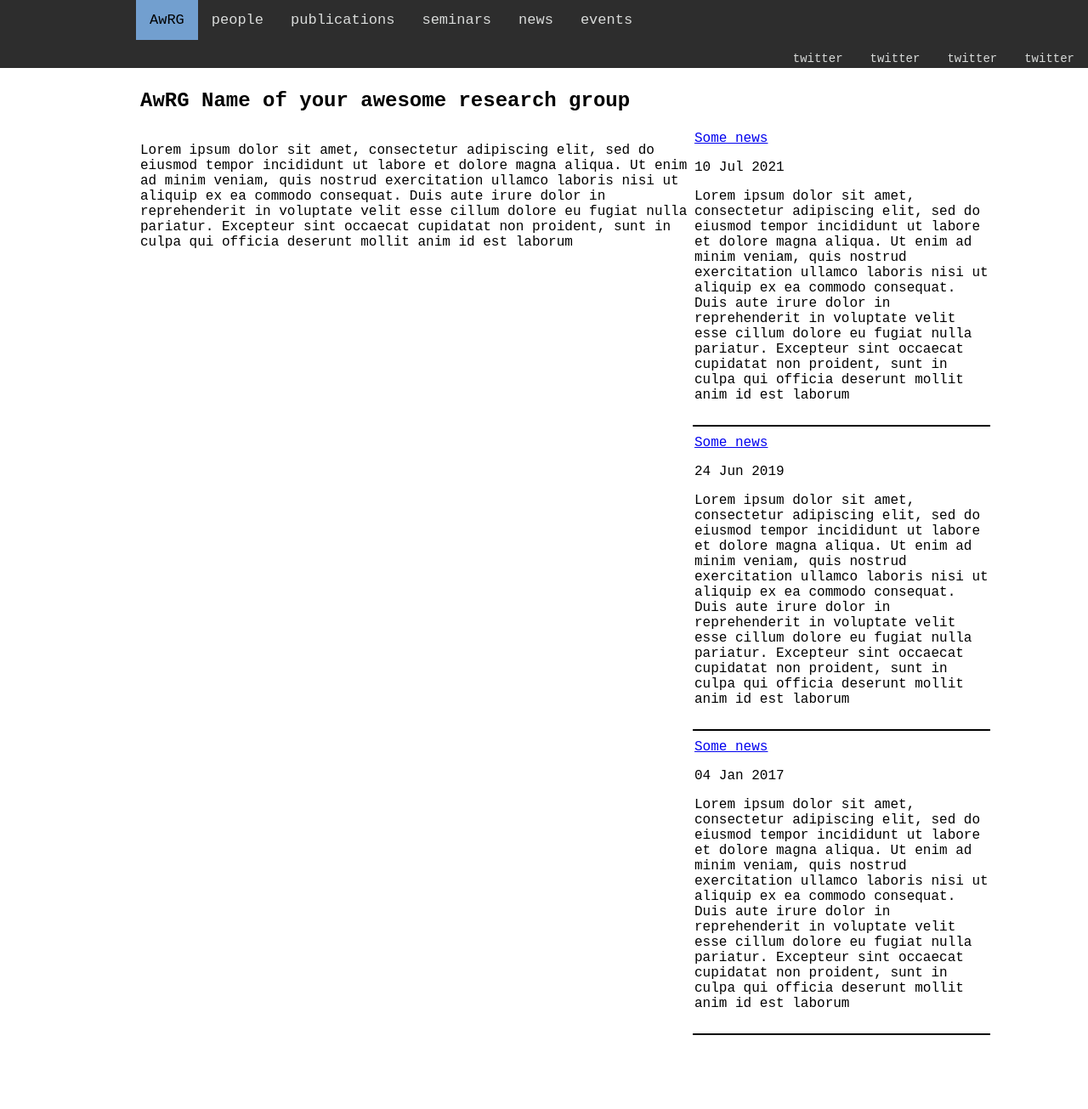
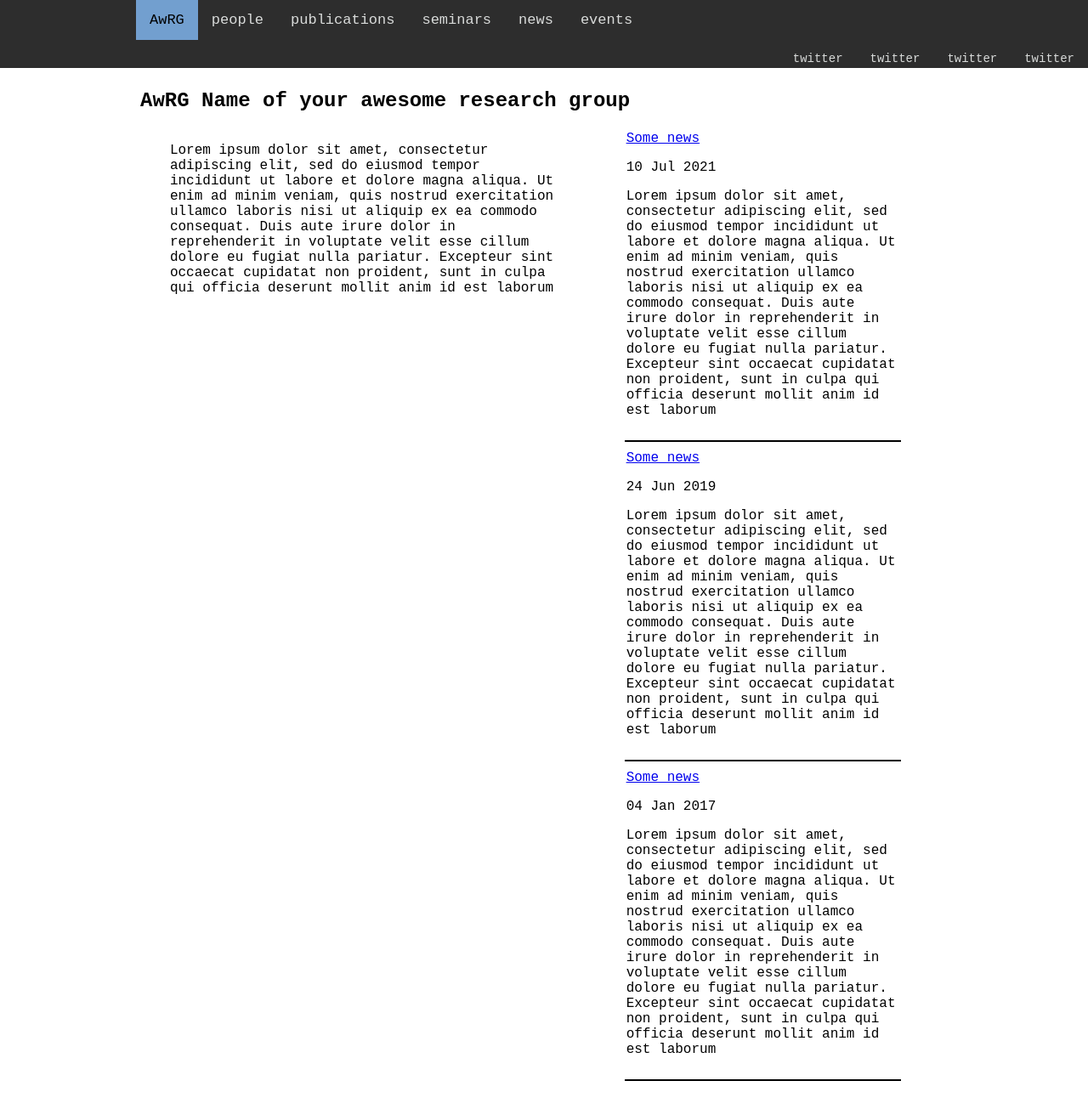
Before and after one commit to gherardovarando/web-group-template, a Jekyll site: the page built from index.md, in a window 1280 px wide and 1305 px high. Shown: the whole window at 85% size. Built offline with Jekyll 4.4.1, drawn with Linux system fonts in a browser that asks for light colours.

Commit message:
fix responsive and front layout

```diff
--- a/_layouts/front.html
+++ b/_layouts/front.html
@@ -7,13 +7,11 @@ layout: default
 <div class = "flex-container">
 
 
-<div style="flex:65%;">
-
+<div style="flex-basis:50%;">
 {{ content }}
-
 </div>
 
-<div style="flex:35%;">
+<div style="flex-basis:35%;">
 {% include smallnews.html %}
 </div>
 
--- a/assets/style/style.css
+++ b/assets/style/style.css
@@ -10,10 +10,10 @@ body {
 
 
 article {
- margin: 80px auto 20px 160px;
+ margin: 80px 180px 20px 160px;
  font-size: 12pt;
  padding: 5px;
- max-width: 1000px;
+ max-width: 100%;
  display: block;
  overflow-x: hidden;
  overflow-y: hidden;
@@ -23,6 +23,7 @@ article {
 .flex-container {
  display: flex;
  flex-wrap: wrap;
+ justify-content: space-around;
 }
 
 .flex-item {
@@ -160,6 +161,9 @@ div.title {
  background-color: #268BD2;
  color: black;
  overflow-y: auto;
+ padding: 0;
+ padding-right: 160px;
+ padding-left: 160px;
 }
 
 
@@ -168,6 +172,10 @@ div.title {
   display: block;
 }
 
+
+.topnav div:active .subnav {
+  display: block;
+}
 
 .topnav .menubutton {
   display: none;
@@ -202,7 +210,11 @@ div.bibtexout.closed {
 		padding-top: 50px;
 	}
 
-        .topnav {
+	.flex-container {
+                flex-direction: column;
+        }
+
+        .topnav, .subnav {
                  padding-left: 0px;
                  padding-right: 0px;
 	         max-height: 50%;
```
